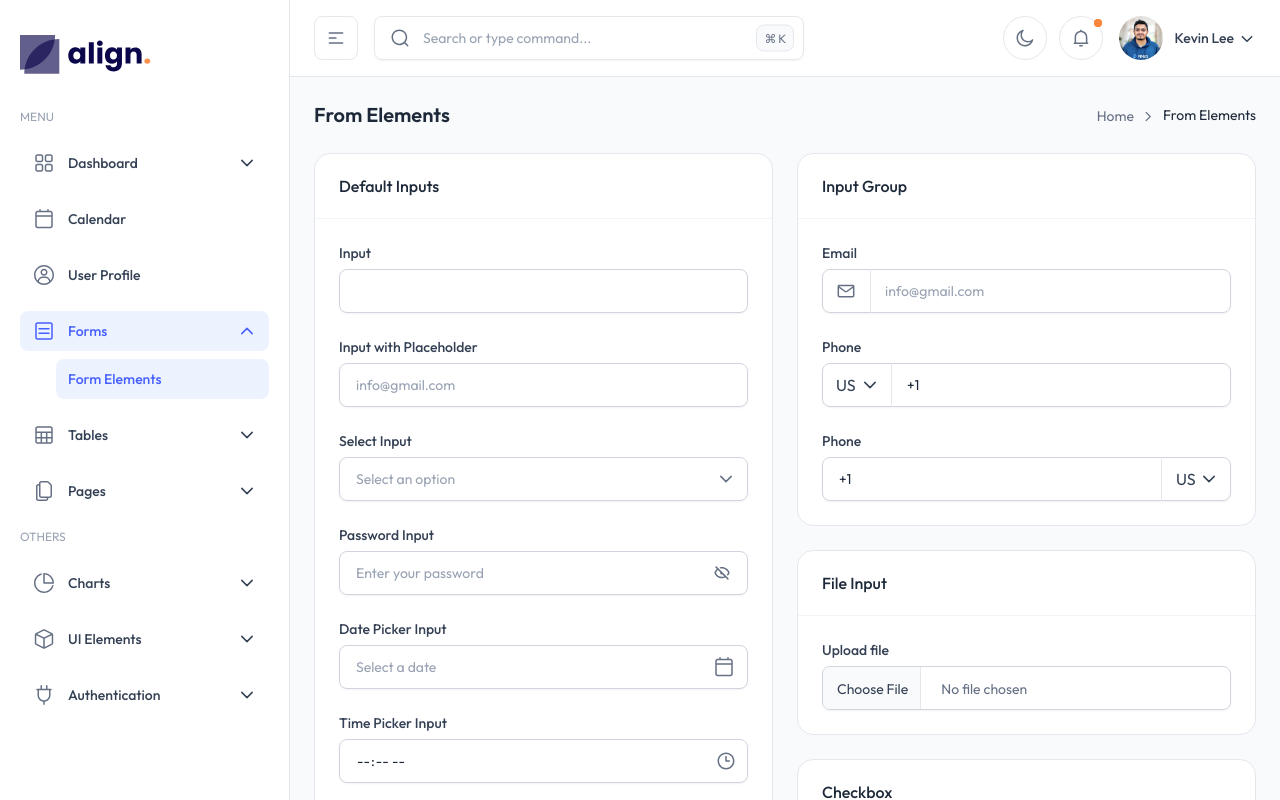
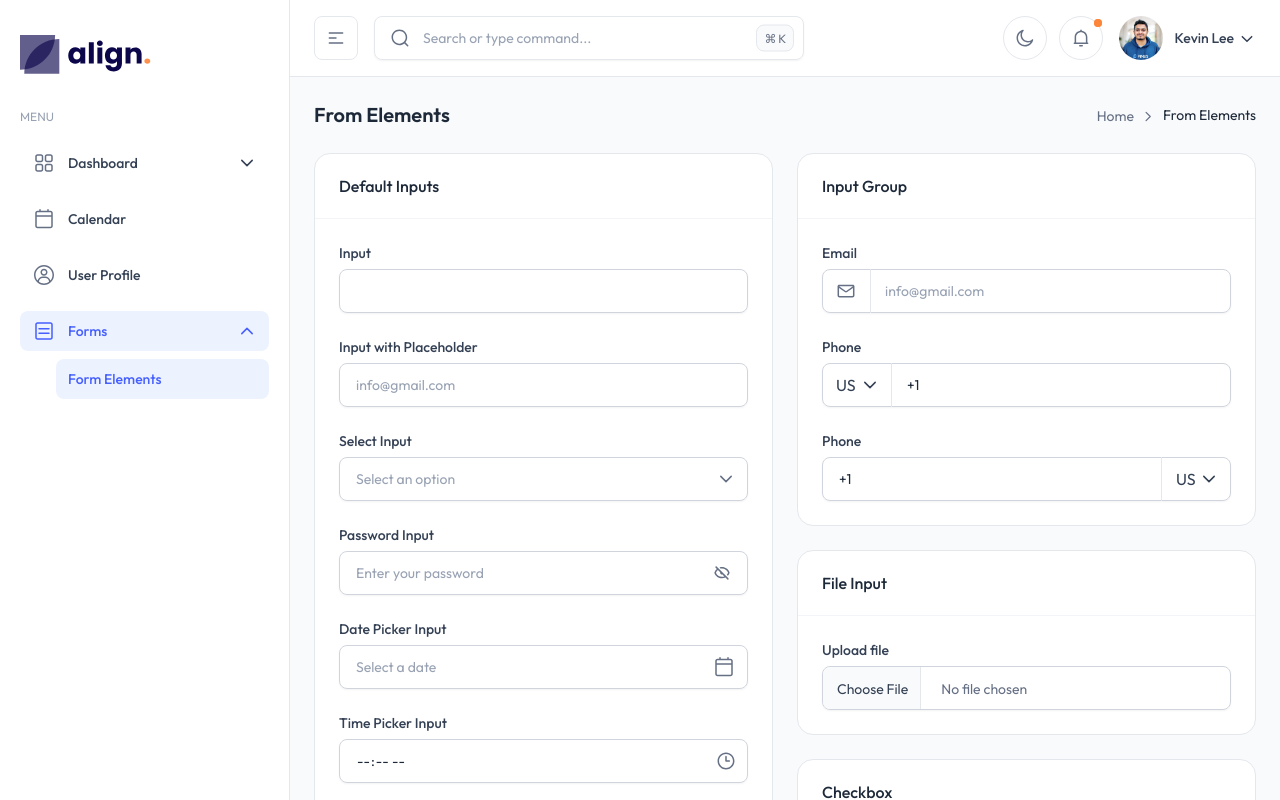
Before and after one commit to kahmunrah/Jimin-Dashboard-Website, a Next.js app in the folder next-dashboard/: page /form-elements in a window 1280 px wide. Shown: the top 800 px of the page. Built offline with nearby package versions, Linux system fonts and the light colour scheme.

Commit message:
chore: remove unused sidebar pages

```diff
--- a/next-dashboard/src/layout/AppSidebar.tsx
+++ b/next-dashboard/src/layout/AppSidebar.tsx
@@ -5,16 +5,11 @@ import Image from "next/image";
 import { usePathname } from "next/navigation";
 import { useSidebar } from "../context/SidebarContext";
 import {
-  BoxCubeIcon,
   CalenderIcon,
   ChevronDownIcon,
   GridIcon,
   HorizontaLDots,
   ListIcon,
-  PageIcon,
-  PieChartIcon,
-  PlugInIcon,
-  TableIcon,
   UserCircleIcon,
 } from "../icons/index";
 
@@ -41,57 +36,14 @@ const navItems: NavItem[] = [
     name: "User Profile",
     path: "/profile",
   },
-
   {
     name: "Forms",
     icon: <ListIcon />,
     subItems: [{ name: "Form Elements", path: "/form-elements", pro: false }],
   },
-  {
-    name: "Tables",
-    icon: <TableIcon />,
-    subItems: [{ name: "Basic Tables", path: "/basic-tables", pro: false }],
-  },
-  {
-    name: "Pages",
-    icon: <PageIcon />,
-    subItems: [
-      { name: "Blank Page", path: "/blank", pro: false },
-      { name: "404 Error", path: "/error-404", pro: false },
-    ],
-  },
 ];
 
-const othersItems: NavItem[] = [
-  {
-    icon: <PieChartIcon />,
-    name: "Charts",
-    subItems: [
-      { name: "Line Chart", path: "/line-chart", pro: false },
-      { name: "Bar Chart", path: "/bar-chart", pro: false },
-    ],
-  },
-  {
-    icon: <BoxCubeIcon />,
-    name: "UI Elements",
-    subItems: [
-      { name: "Alerts", path: "/alerts", pro: false },
-      { name: "Avatar", path: "/avatars", pro: false },
-      { name: "Badge", path: "/badge", pro: false },
-      { name: "Buttons", path: "/buttons", pro: false },
-      { name: "Images", path: "/images", pro: false },
-      { name: "Videos", path: "/videos", pro: false },
-    ],
-  },
-  {
-    icon: <PlugInIcon />,
-    name: "Authentication",
-    subItems: [
-      { name: "Sign In", path: "/signin", pro: false },
-      { name: "Sign Up", path: "/signup", pro: false },
-    ],
-  },
-];
+const othersItems: NavItem[] = [];
 
 const AppSidebar: React.FC = () => {
   const { isExpanded, isMobileOpen, isHovered, setIsHovered } = useSidebar();
@@ -355,6 +307,7 @@ const AppSidebar: React.FC = () => {
               {renderMenuItems(navItems, "main")}
             </div>
 
+            {othersItems.length > 0 && (
               <div className="">
                 <h2
                   className={`mb-4 text-xs uppercase flex leading-[20px] text-gray-400 ${
@@ -371,6 +324,7 @@ const AppSidebar: React.FC = () => {
                 </h2>
                 {renderMenuItems(othersItems, "others")}
               </div>
+            )}
           </div>
         </nav>
       </div>
```
Lines whose indentation alone changed are shown as unchanged.
